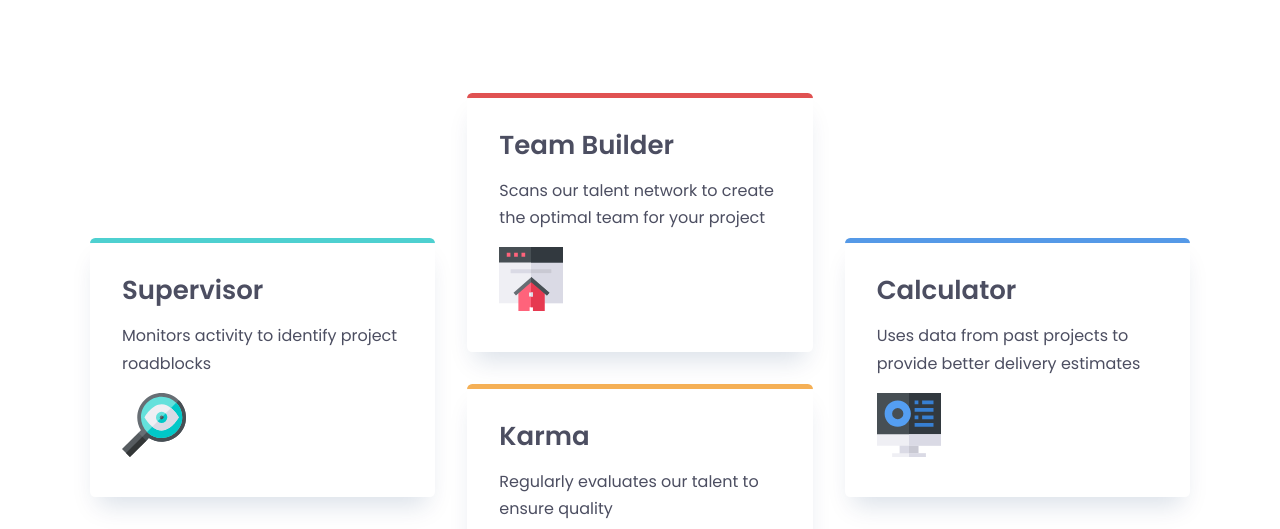
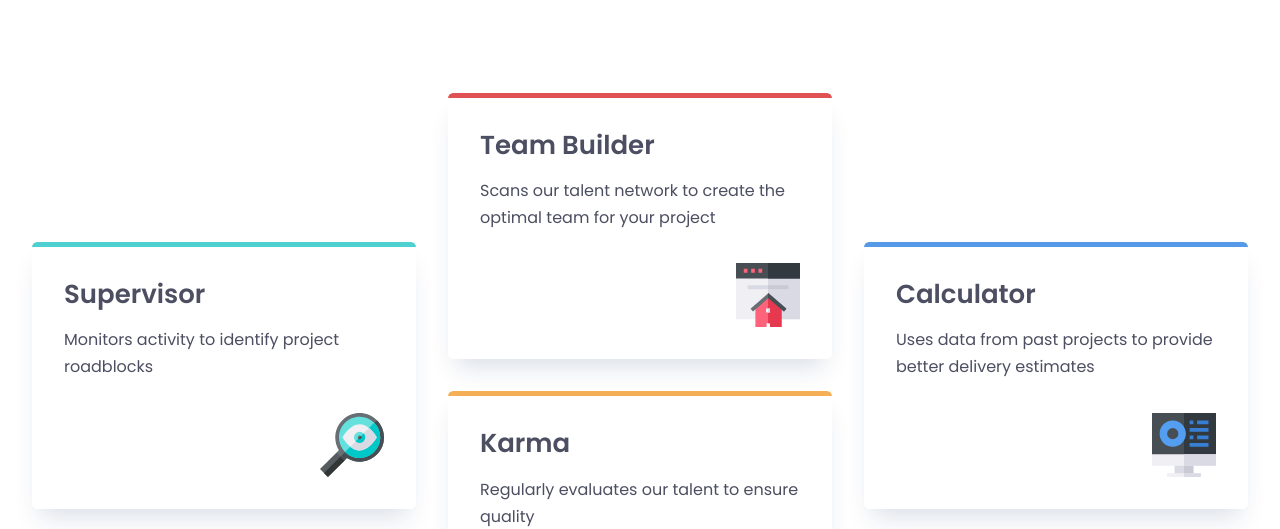
Before and after one commit to Annie-Huang/four-card-feature-section, a website: page index.html in a window 1280 px wide. Shown: the part 273-802 px from the top of the page. Drawn offline with Linux system fonts and the light colour scheme.

Commit message:
Add card image styling

```diff
--- a/index.html
+++ b/index.html
@@ -37,7 +37,7 @@
             <div class="card border-teal">
               <h2 class="card__title">Supervisor</h2>
               <p>Monitors activity to identify project roadblocks</p>
-              <img src="images/icon-supervisor.svg" alt="" />
+              <img class="card__img" src="images/icon-supervisor.svg" alt="" />
             </div>
           </div>
           <div class="col">
@@ -47,12 +47,16 @@
                 Scans our talent network to create the optimal team for your
                 project
               </p>
-              <img src="images/icon-team-builder.svg" alt="" />
+              <img
+                class="card__img"
+                src="images/icon-team-builder.svg"
+                alt=""
+              />
             </div>
             <div class="card border-yellow">
               <h2 class="card__title">Karma</h2>
               <p>Regularly evaluates our talent to ensure quality</p>
-              <img src="images/icon-karma.svg" alt="" />
+              <img class="card__img" src="images/icon-karma.svg" alt="" />
             </div>
           </div>
           <div class="col">
@@ -62,7 +66,7 @@
                 Uses data from past projects to provide better delivery
                 estimates
               </p>
-              <img src="images/icon-calculator.svg" alt="" />
+              <img class="card__img" src="images/icon-calculator.svg" alt="" />
             </div>
           </div>
         </div>
--- a/style.css
+++ b/style.css
@@ -55,7 +55,8 @@ h3 {
 }
 
 .wrapper {
-  max-width: 1100px;
+  padding-inline: 2rem; /* keep it from touching the both side of the page */
+  max-width: 1280px;
   margin-inline: auto;
 }
 .wrapper--narrow {
@@ -113,6 +114,12 @@ header p {
   margin: 0;
 }
 
+.card__img {
+  display: block;
+  margin-left: auto;
+  margin-top: 2rem;
+}
+
 .border-teal {
   border-color: var(--clr-teal);
 }
```
